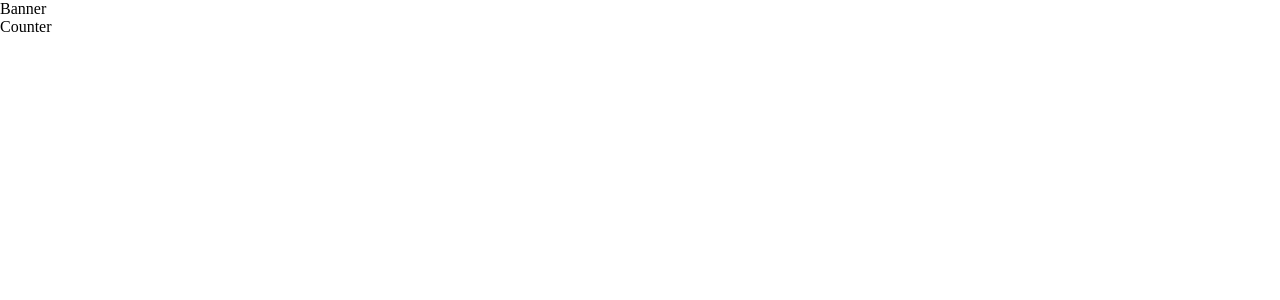
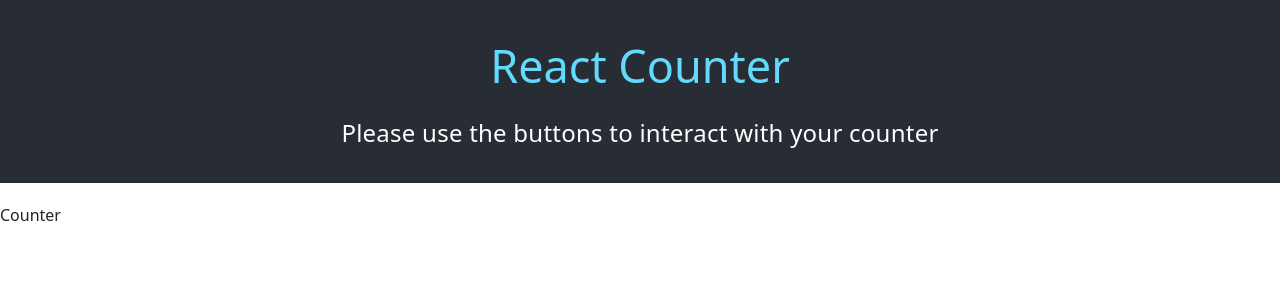
Before and after one commit to surajverma2587/class-based-counter-306, a React (Create React App) app: page / in a window 1280 px wide. Shown: the top 300 px of the page. Built offline with nearby package versions, Linux system fonts and the light colour scheme.

Commit message:
complete styled banner

```diff
--- a/public/index.html
+++ b/public/index.html
@@ -24,6 +24,8 @@
       work correctly both with client-side routing and a non-root public URL.
       Learn how to configure a non-root public URL by running `npm run build`.
     -->
+    <link href="https://cdn.jsdelivr.net/npm/bootstrap@5.2.3/dist/css/bootstrap.min.css" rel="stylesheet" integrity="sha384-rbsA2VBKQhggwzxH7pPCaAqO46MgnOM80zW1RWuH61DGLwZJEdK2Kadq2F9CUG65" crossorigin="anonymous">
+  </head>
     <title>React App</title>
   </head>
   <body>
@@ -39,5 +41,6 @@
       To begin the development, run `npm start` or `yarn start`.
       To create a production bundle, use `npm run build` or `yarn build`.
     -->
+    <script src="https://cdn.jsdelivr.net/npm/bootstrap@5.2.3/dist/js/bootstrap.bundle.min.js" integrity="sha384-kenU1KFdBIe4zVF0s0G1M5b4hcpxyD9F7jL+jjXkk+Q2h455rYXK/7HAuoJl+0I4" crossorigin="anonymous"></script>
   </body>
 </html>
--- a/src/components/Banner.js
+++ b/src/components/Banner.js
@@ -1,3 +1,10 @@
 export const Banner = () => {
-  return <div>Banner</div>;
+  return (
+    <div className="jumbotron">
+      <div className="title">React Counter</div>
+      <div className="sub-title">
+        Please use the buttons to interact with your counter
+      </div>
+    </div>
+  );
 };
--- a/src/index.css
+++ b/src/index.css
@@ -1,3 +1,29 @@
+:root {
+  --charcoal: #282c34;
+  --ocean-blue: #61dafb;
+  --white: #ffffff;
+}
+
 body {
   margin: 0;
 }
+
+.jumbotron {
+  text-align: center;
+  padding: 2rem 1rem;
+  margin-bottom: 20px;
+  background-color: var(--charcoal);
+  color: var(--white);
+}
+
+.title {
+  color: var(--ocean-blue);
+  font-size: 45px;
+  margin-bottom: 15px;
+}
+
+.sub-title {
+  font-size: 24px;
+  font-weight: 200;
+  letter-spacing: 0.01em;
+}
```
